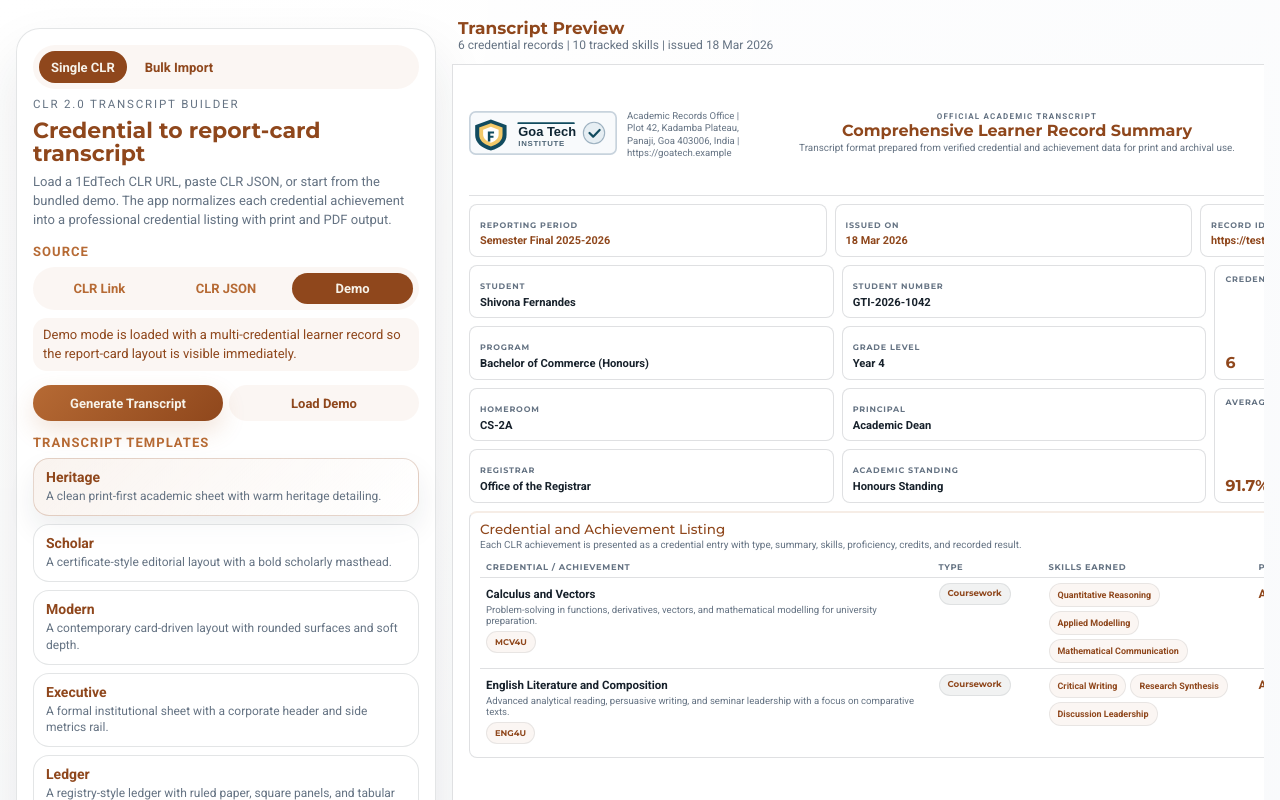
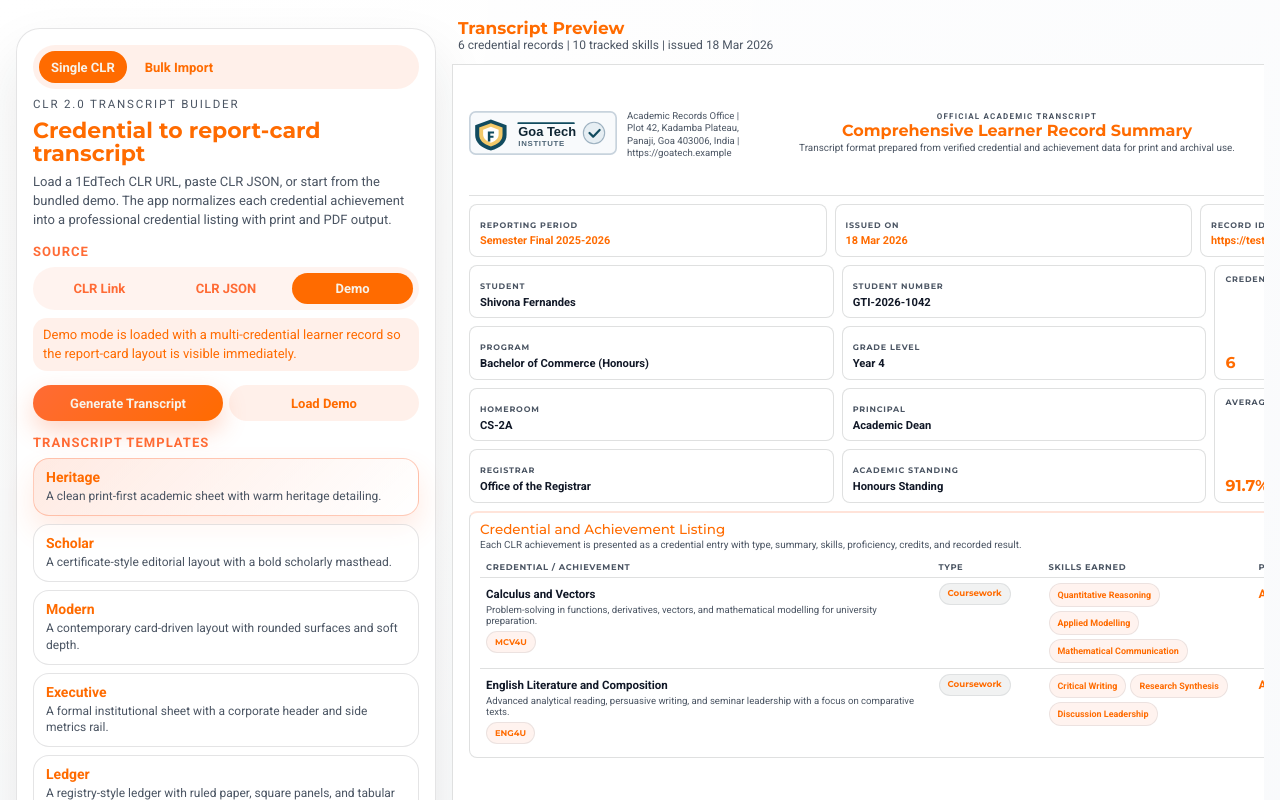
Before and after one commit to Ramakant-S/clr-pdf, a Next.js app: page / in a window 1280 px wide. Shown: the top 800 px of the page. Built offline with nearby package versions, Linux system fonts and the light colour scheme.

Commit message:
Align primary orange with SOLO brand

```diff
--- a/src/app/globals.css
+++ b/src/app/globals.css
@@ -2,21 +2,21 @@
   --font-sans: var(--font-roboto);
   --font-serif: var(--font-montserrat);
   --background: #f7f8fb;
-  --foreground: #1f2933;
+  --foreground: #13343b;
   --paper: #ffffff;
   --surface: rgba(255, 255, 255, 0.86);
   --surface-strong: #ffffff;
-  --ink: #17212b;
-  --muted: #657383;
-  --line: rgba(31, 41, 51, 0.12);
-  --line-strong: rgba(31, 41, 51, 0.26);
-  --accent: #b66a34;
-  --accent-strong: #8f471c;
-  --accent-soft: #fff4ec;
+  --ink: #111827;
+  --muted: #4b5563;
+  --line: rgba(33, 37, 41, 0.12);
+  --line-strong: rgba(33, 37, 41, 0.26);
+  --accent: #ff6b35;
+  --accent-strong: #ff6b00;
+  --accent-soft: #fff1e8;
   --success: #2f6b55;
   --warning: #b06821;
   --danger: #8d3030;
-  --shadow: 0 28px 56px rgba(31, 41, 51, 0.1);
+  --shadow: 0 28px 56px rgba(33, 37, 41, 0.1);
 }
 
 html,
@@ -34,7 +34,7 @@ body {
   color: var(--foreground);
   background:
     radial-gradient(circle at top left, rgba(255, 255, 255, 0.96), transparent 36%),
-    radial-gradient(circle at bottom right, rgba(182, 106, 52, 0.08), transparent 32%),
+    radial-gradient(circle at bottom right, rgba(255, 107, 53, 0.1), transparent 32%),
     linear-gradient(135deg, #ffffff 0%, #f4f6f9 100%);
   font-family: var(--font-roboto), sans-serif;
   -webkit-font-smoothing: antialiased;
--- a/src/components/bulk/bulk-transcript-studio.module.css
+++ b/src/components/bulk/bulk-transcript-studio.module.css
@@ -137,9 +137,9 @@
 }
 
 .templateDockCardActive {
-  border-color: rgba(143, 71, 28, 0.22);
-  background: linear-gradient(135deg, rgba(182, 106, 52, 0.08), rgba(255, 255, 255, 0.95));
-  box-shadow: 0 12px 24px rgba(31, 41, 51, 0.07);
+  border-color: rgba(255, 107, 53, 0.34);
+  background: linear-gradient(135deg, rgba(255, 107, 53, 0.14), rgba(255, 255, 255, 0.95));
+  box-shadow: 0 12px 24px rgba(255, 107, 53, 0.12);
 }
 
 .generateGrid {
@@ -427,7 +427,7 @@
 
 .input:focus,
 .textarea:focus {
-  outline: 2px solid rgba(182, 106, 52, 0.16);
+  outline: 2px solid rgba(255, 107, 53, 0.2);
   border-color: var(--accent);
 }
 
@@ -506,11 +506,11 @@
 .primaryAction {
   background: linear-gradient(135deg, var(--accent) 0%, var(--accent-strong) 100%);
   color: #f7f3ea;
-  box-shadow: 0 10px 24px rgba(182, 106, 52, 0.18);
+  box-shadow: 0 10px 24px rgba(255, 107, 53, 0.28);
 }
 
 .secondaryAction {
-  background: rgba(182, 106, 52, 0.06);
+  background: rgba(255, 107, 53, 0.1);
   color: var(--accent-strong);
 }
 
@@ -559,9 +559,9 @@
 }
 
 .templateActive {
-  border-color: rgba(143, 71, 28, 0.22);
-  background: linear-gradient(135deg, rgba(182, 106, 52, 0.08), rgba(255, 255, 255, 0.95));
-  box-shadow: 0 14px 28px rgba(31, 41, 51, 0.08);
+  border-color: rgba(255, 107, 53, 0.34);
+  background: linear-gradient(135deg, rgba(255, 107, 53, 0.14), rgba(255, 255, 255, 0.95));
+  box-shadow: 0 14px 28px rgba(255, 107, 53, 0.14);
 }
 
 .status {
@@ -572,7 +572,7 @@
 }
 
 .statusInfo {
-  background: rgba(182, 106, 52, 0.06);
+  background: rgba(255, 107, 53, 0.1);
   color: var(--accent-strong);
 }
 
@@ -585,9 +585,9 @@
   display: grid;
   gap: 6px;
   padding: 10px 12px;
-  border: 1px solid rgba(182, 106, 52, 0.14);
+  border: 1px solid rgba(255, 107, 53, 0.2);
   border-radius: 16px;
-  background: rgba(182, 106, 52, 0.05);
+  background: rgba(255, 107, 53, 0.08);
 }
 
 .exportStatusHeader {
@@ -612,7 +612,7 @@
 .loaderDot {
   width: 10px;
   height: 10px;
-  border: 2px solid rgba(182, 106, 52, 0.18);
+  border: 2px solid rgba(255, 107, 53, 0.22);
   border-top-color: var(--accent-strong);
   border-radius: 999px;
   animation: bulk-spin 0.8s linear infinite;
@@ -623,7 +623,7 @@
   overflow: hidden;
   height: 7px;
   border-radius: 999px;
-  background: rgba(182, 106, 52, 0.08);
+  background: rgba(255, 107, 53, 0.12);
 }
 
 .exportProgressFill {
@@ -664,8 +664,8 @@
 }
 
 .learnerActive {
-  border-color: rgba(143, 71, 28, 0.22);
-  background: linear-gradient(135deg, rgba(182, 106, 52, 0.07), rgba(255, 255, 255, 0.95));
+  border-color: rgba(255, 107, 53, 0.34);
+  background: linear-gradient(135deg, rgba(255, 107, 53, 0.12), rgba(255, 255, 255, 0.95));
 }
 
 .learnerSelect {
--- a/src/components/navigation/studio-switcher.module.css
+++ b/src/components/navigation/studio-switcher.module.css
@@ -4,7 +4,7 @@
   gap: 6px;
   padding: 6px;
   border-radius: 999px;
-  background: rgba(182, 106, 52, 0.06);
+  background: rgba(255, 107, 53, 0.1);
 }
 
 .link {
--- a/src/components/studio/transcript-studio.module.css
+++ b/src/components/studio/transcript-studio.module.css
@@ -46,7 +46,7 @@
   gap: 6px;
   padding: 6px;
   border-radius: 999px;
-  background: rgba(182, 106, 52, 0.06);
+  background: rgba(255, 107, 53, 0.08);
 }
 
 .modeButton {
@@ -105,7 +105,7 @@
 
 .input:focus,
 .textarea:focus {
-  outline: 2px solid rgba(182, 106, 52, 0.16);
+  outline: 2px solid rgba(255, 107, 53, 0.2);
   border-color: var(--accent);
 }
 
@@ -214,9 +214,9 @@
 }
 
 .templateActive {
-  border-color: rgba(143, 71, 28, 0.22);
-  background: linear-gradient(135deg, rgba(182, 106, 52, 0.08), rgba(255, 255, 255, 0.94));
-  box-shadow: 0 14px 28px rgba(31, 41, 51, 0.08);
+  border-color: rgba(255, 107, 53, 0.34);
+  background: linear-gradient(135deg, rgba(255, 107, 53, 0.14), rgba(255, 255, 255, 0.94));
+  box-shadow: 0 14px 28px rgba(255, 107, 53, 0.14);
 }
 
 .actions {
@@ -249,11 +249,11 @@
 .primaryAction {
   background: linear-gradient(135deg, var(--accent) 0%, var(--accent-strong) 100%);
   color: #f7f3ea;
-  box-shadow: 0 10px 24px rgba(182, 106, 52, 0.18);
+  box-shadow: 0 10px 24px rgba(255, 107, 53, 0.28);
 }
 
 .secondaryAction {
-  background: rgba(182, 106, 52, 0.06);
+  background: rgba(255, 107, 53, 0.1);
   color: var(--accent-strong);
 }
 
@@ -276,7 +276,7 @@
 }
 
 .statusInfo {
-  background: rgba(182, 106, 52, 0.06);
+  background: rgba(255, 107, 53, 0.1);
   color: var(--accent-strong);
 }
 
--- a/src/components/transcript/transcript-preview.module.css
+++ b/src/components/transcript/transcript-preview.module.css
@@ -6,7 +6,7 @@
   --template-border-strong: rgba(19, 33, 45, 0.28);
   --template-accent: var(--accent);
   --template-accent-strong: var(--accent-strong);
-  --template-accent-soft: rgba(182, 106, 52, 0.06);
+  --template-accent-soft: rgba(255, 107, 53, 0.08);
   --template-ink: var(--ink);
   --template-muted: var(--muted);
   --template-success-bg: rgba(47, 107, 85, 0.08);
@@ -88,13 +88,13 @@
   --template-paper: #ffffff;
   --template-surface: rgba(255, 255, 255, 0.9);
   --template-surface-strong: #ffffff;
-  --template-border: rgba(31, 41, 51, 0.14);
-  --template-border-strong: rgba(31, 41, 51, 0.24);
-  --template-accent: #b66a34;
-  --template-accent-strong: #8f471c;
-  --template-accent-soft: rgba(182, 106, 52, 0.06);
-  --template-ink: #17212b;
-  --template-muted: #657383;
+  --template-border: rgba(33, 37, 41, 0.14);
+  --template-border-strong: rgba(33, 37, 41, 0.24);
+  --template-accent: #ff6b35;
+  --template-accent-strong: #ff6b00;
+  --template-accent-soft: rgba(255, 107, 53, 0.08);
+  --template-ink: #111827;
+  --template-muted: #4b5563;
   --template-success-bg: rgba(47, 107, 85, 0.08);
   --template-success-fg: #2f6b55;
   --template-sheet-radius: 10px;
@@ -872,7 +872,7 @@
 }
 
 .templateHeritage .tablePanel {
-  border-top: 2px solid rgba(182, 106, 52, 0.12);
+  border-top: 2px solid rgba(255, 107, 53, 0.18);
 }
 
 .templateScholar .sheet {
```
